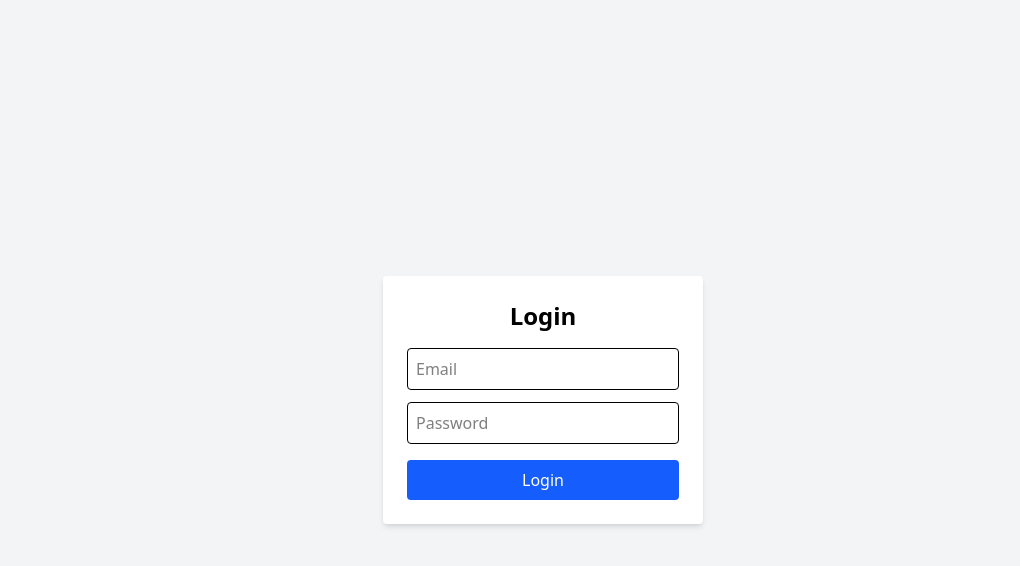
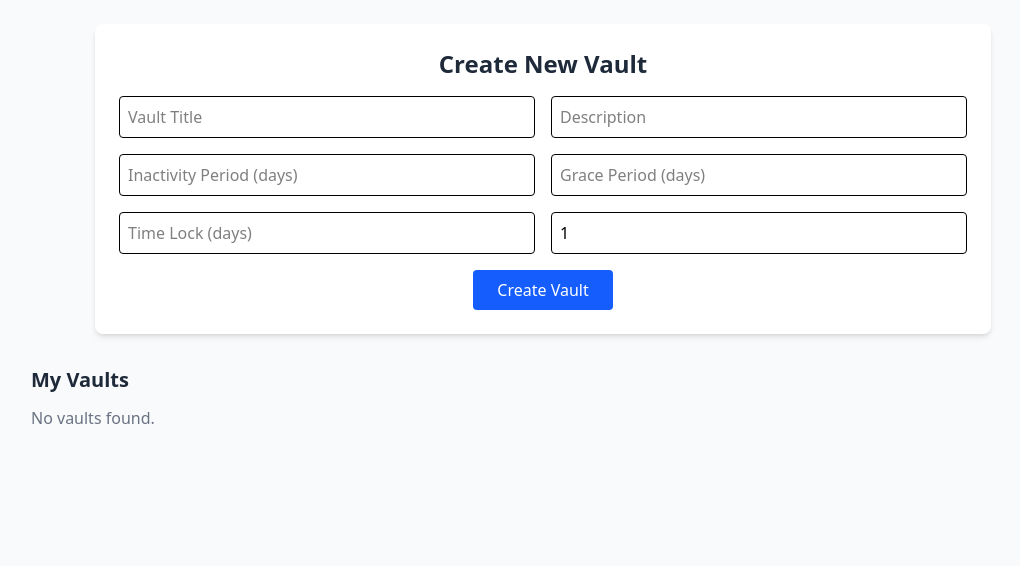
Before and after one commit to wikshitha/Time-Locked-DigitalWallet-Frontend, a React (Vite) app: page /vaults in a window 1280 px wide. Before the commit this address led to /login. Shown: the top 566 px of the page, without its empty margins (97-1117 px from the left). Built offline with nearby package versions, Linux system fonts and the light colour scheme.

Commit message:
vaults page added😉

```diff
--- a/src/App.jsx
+++ b/src/App.jsx
@@ -4,6 +4,7 @@ import LoginPage from "./pages/LoginPage.jsx";
 import RegisterPage from "./pages/RegisterPage.jsx";
 import DashboardPage from "./pages/DashboardPage.jsx";
 import { useAuthStore } from "./store/useAuthStore.js";
+import VaultsPage from "./pages/VaultsPage.jsx";
 
 // 🧩 Protected route component
 function ProtectedRoute({ children }) {
@@ -26,6 +27,7 @@ export default function App() {
         <Route path="/" element={<Navigate to="/login" replace />} />
         <Route path="/login" element={<LoginPage />} />
         <Route path="/register" element={<RegisterPage />} />
+        <Route path="/vaults" element={<VaultsPage />} />
 
         {/* ✅ Protected route for logged-in users */}
         <Route
--- a/src/pages/DashboardPage.jsx
+++ b/src/pages/DashboardPage.jsx
@@ -1,91 +1,50 @@
-import { useEffect, useState } from "react";
+import { Link } from "react-router-dom";
 import { useAuthStore } from "../store/useAuthStore.js";
-import API from "../utils/api.js";
-import { useNavigate } from "react-router-dom";
 
 export default function DashboardPage() {
-  const navigate = useNavigate();
-  const { user, logout, token } = useAuthStore();
-  const [vaults, setVaults] = useState([]);
-  const [loading, setLoading] = useState(true);
-
-  // Fetch vaults for the logged-in user
-  useEffect(() => {
-    const fetchVaults = async () => {
-      try {
-        const res = await API.get("/api/vaults", {
-          headers: { Authorization: `Bearer ${token}` },
-        });
-        setVaults(res.data);
-      } catch (err) {
-        console.error("Error fetching vaults:", err);
-      } finally {
-        setLoading(false);
-      }
-    };
-
-    fetchVaults();
-  }, [token]);
-
-  const handleLogout = () => {
-    logout();
-    navigate("/login");
-  };
-
-  if (!user) return <p className="text-center mt-10">Loading user...</p>;
+  const { user, logout } = useAuthStore();
 
   return (
-    <div className="min-h-screen bg-gray-50 p-6">
-      <div className="flex justify-between items-center mb-6">
-        <h1 className="text-3xl font-bold text-gray-800">
-          Welcome, {user.firstName}
+    <div className="min-h-screen bg-gray-50 flex flex-col items-center justify-center p-6">
+      <div className="bg-white shadow-lg rounded-2xl p-8 w-full max-w-md text-center">
+        <h1 className="text-3xl font-bold text-gray-800 mb-4">
+          Welcome, {user?.name || "User"} 👋
         </h1>
+
+        <p className="text-gray-600 mb-6">
+          Manage your secure vaults, releases, and logs in one place.
+        </p>
+
+        <div className="flex flex-col space-y-3">
+          <Link
+            to="/vaults"
+            className="w-full bg-blue-600 text-white py-2 rounded hover:bg-blue-700 transition"
+          >
+            🔐 Manage Vaults
+          </Link>
+
+          <Link
+            to="/releases"
+            className="w-full bg-green-600 text-white py-2 rounded hover:bg-green-700 transition"
+          >
+            ⏳ View Releases
+          </Link>
+
+          <Link
+            to="/logs"
+            className="w-full bg-purple-600 text-white py-2 rounded hover:bg-purple-700 transition"
+          >
+            📜 View Audit Logs
+          </Link>
+        </div>
+
         <button
-          onClick={handleLogout}
-          className="bg-red-600 text-white px-4 py-2 rounded hover:bg-red-700"
+          onClick={logout}
+          className="mt-6 text-sm text-red-600 hover:text-red-800 transition"
         >
           Logout
         </button>
       </div>
-
-      <div className="bg-white shadow rounded p-4 mb-6">
-        <p>
-          <span className="font-semibold">Email:</span> {user.email}
-        </p>
-        <p>
-          <span className="font-semibold">Role:</span> {user.role}
-        </p>
-      </div>
-
-      <h2 className="text-2xl font-semibold mb-4">Your Vaults</h2>
-
-      {loading ? (
-        <p>Loading vaults...</p>
-      ) : vaults.length === 0 ? (
-        <p>No vaults yet. Create one to get started.</p>
-      ) : (
-        <div className="grid md:grid-cols-2 lg:grid-cols-3 gap-4">
-          {vaults.map((v) => (
-            <div
-              key={v._id}
-              className="bg-white rounded shadow p-4 hover:shadow-lg transition"
-            >
-              <h3 className="text-lg font-bold text-blue-700 mb-1">
-                {v.title}
-              </h3>
-              <p className="text-gray-600 mb-2">
-                {v.description || "No description"}
-              </p>
-              {v.ruleSetId && (
-                <p className="text-sm text-gray-500">
-                  ⏱ Inactivity: {v.ruleSetId.inactivityPeriod} days • Grace:{" "}
-                  {v.ruleSetId.gracePeriod} days
-                </p>
-              )}
-            </div>
-          ))}
-        </div>
-      )}
     </div>
   );
 }
--- /dev/null
+++ b/src/pages/VaultsPage.jsx
@@ -0,0 +1,254 @@
+import { useState, useEffect } from "react";
+import API from "../utils/api.js";
+import { useAuthStore } from "../store/useAuthStore.js";
+
+export default function VaultsPage() {
+  const { token } = useAuthStore();
+  const [vaults, setVaults] = useState([]);
+  const [form, setForm] = useState({
+    title: "",
+    description: "",
+    inactivityPeriod: "",
+    gracePeriod: "",
+    timeLock: "",
+    approvalsRequired: 1,
+  });
+  const [editingVault, setEditingVault] = useState(null);
+  const [loading, setLoading] = useState(false);
+  const [error, setError] = useState("");
+
+  // Fetch user's vaults
+  const fetchVaults = async () => {
+    try {
+      const res = await API.get("/api/vaults", {
+        headers: { Authorization: `Bearer ${token}` },
+      });
+      setVaults(res.data);
+    } catch (err) {
+      console.error(err);
+      setError("Failed to fetch vaults");
+    }
+  };
+
+  useEffect(() => {
+    if (token) fetchVaults();
+  }, [token]);
+
+  // Handle form input
+  const handleChange = (e) => {
+    setForm({ ...form, [e.target.name]: e.target.value });
+  };
+
+  // Create or Update Vault
+  const handleSubmit = async (e) => {
+    e.preventDefault();
+    setLoading(true);
+    setError("");
+
+    const ruleSet = {
+      inactivityPeriod: Number(form.inactivityPeriod),
+      gracePeriod: Number(form.gracePeriod),
+      timeLock: Number(form.timeLock),
+      approvalsRequired: Number(form.approvalsRequired),
+    };
+
+    const payload = {
+      title: form.title,
+      description: form.description,
+      ruleSet,
+      sealedKeys: [],
+    };
+
+    try {
+      if (editingVault) {
+        // Update existing vault
+        await API.put(`/api/vaults/${editingVault._id}`, payload, {
+          headers: { Authorization: `Bearer ${token}` },
+        });
+      } else {
+        // Create new vault
+        await API.post("/api/vaults", payload, {
+          headers: { Authorization: `Bearer ${token}` },
+        });
+      }
+
+      setForm({
+        title: "",
+        description: "",
+        inactivityPeriod: "",
+        gracePeriod: "",
+        timeLock: "",
+        approvalsRequired: 1,
+      });
+      setEditingVault(null);
+      fetchVaults();
+    } catch (err) {
+      setError(err.response?.data?.error || err.response?.data?.message || "Failed to save vault");
+    } finally {
+      setLoading(false);
+    }
+  };
+
+  // Edit vault
+  const handleEdit = (vault) => {
+    setEditingVault(vault);
+    setForm({
+      title: vault.title,
+      description: vault.description,
+      inactivityPeriod: vault.ruleSetId?.inactivityPeriod || "",
+      gracePeriod: vault.ruleSetId?.gracePeriod || "",
+      timeLock: vault.ruleSetId?.timeLock || "",
+      approvalsRequired: vault.ruleSetId?.approvalsRequired || 1,
+    });
+  };
+
+  // Delete vault
+  const handleDelete = async (id) => {
+    if (!window.confirm("Are you sure you want to delete this vault?")) return;
+
+    try {
+      await API.delete(`/api/vaults/${id}`, {
+        headers: { Authorization: `Bearer ${token}` },
+      });
+      fetchVaults();
+    } catch (err) {
+      console.error(err);
+      setError("Failed to delete vault");
+    }
+  };
+
+  return (
+    <div className="p-6 bg-gray-50 min-h-screen">
+      <div className="max-w-4xl mx-auto bg-white p-6 rounded-lg shadow-md">
+        <h1 className="text-2xl font-bold mb-4 text-gray-800 text-center">
+          {editingVault ? "Edit Vault" : "Create New Vault"}
+        </h1>
+
+        {error && <p className="text-red-500 text-sm mb-3 text-center">{error}</p>}
+
+        <form onSubmit={handleSubmit} className="grid grid-cols-1 md:grid-cols-2 gap-4">
+          <input
+            type="text"
+            name="title"
+            placeholder="Vault Title"
+            value={form.title}
+            onChange={handleChange}
+            className="border p-2 rounded w-full"
+            required
+          />
+          <input
+            type="text"
+            name="description"
+            placeholder="Description"
+            value={form.description}
+            onChange={handleChange}
+            className="border p-2 rounded w-full"
+          />
+          <input
+            type="number"
+            name="inactivityPeriod"
+            placeholder="Inactivity Period (days)"
+            value={form.inactivityPeriod}
+            onChange={handleChange}
+            className="border p-2 rounded w-full"
+            required
+          />
+          <input
+            type="number"
+            name="gracePeriod"
+            placeholder="Grace Period (days)"
+            value={form.gracePeriod}
+            onChange={handleChange}
+            className="border p-2 rounded w-full"
+            required
+          />
+          <input
+            type="number"
+            name="timeLock"
+            placeholder="Time Lock (days)"
+            value={form.timeLock}
+            onChange={handleChange}
+            className="border p-2 rounded w-full"
+            required
+          />
+          <input
+            type="number"
+            name="approvalsRequired"
+            placeholder="Approvals Required"
+            value={form.approvalsRequired}
+            onChange={handleChange}
+            className="border p-2 rounded w-full"
+            min="1"
+          />
+
+          <div className="md:col-span-2 flex justify-center">
+            <button
+              type="submit"
+              disabled={loading}
+              className="bg-blue-600 text-white py-2 px-6 rounded hover:bg-blue-700 disabled:opacity-50"
+            >
+              {loading ? "Saving..." : editingVault ? "Update Vault" : "Create Vault"}
+            </button>
+            {editingVault && (
+              <button
+                type="button"
+                onClick={() => {
+                  setEditingVault(null);
+                  setForm({
+                    title: "",
+                    description: "",
+                    inactivityPeriod: "",
+                    gracePeriod: "",
+                    timeLock: "",
+                    approvalsRequired: 1,
+                  });
+                }}
+                className="ml-4 bg-gray-300 text-gray-800 py-2 px-6 rounded hover:bg-gray-400"
+              >
+                Cancel
+              </button>
+            )}
+          </div>
+        </form>
+      </div>
+
+      <div className="max-w-5xl mx-auto mt-8">
+        <h2 className="text-xl font-semibold mb-3 text-gray-800">My Vaults</h2>
+
+        {vaults.length === 0 ? (
+          <p className="text-gray-500">No vaults found.</p>
+        ) : (
+          <div className="grid grid-cols-1 md:grid-cols-2 gap-4">
+            {vaults.map((v) => (
+              <div key={v._id} className="bg-white p-4 rounded-lg shadow border">
+                <h3 className="font-semibold text-lg">{v.title}</h3>
+                <p className="text-gray-600 mb-2">{v.description || "No description"}</p>
+                <div className="text-sm text-gray-500 mb-3">
+                  <p>Inactivity: {v.ruleSetId?.inactivityPeriod} days</p>
+                  <p>Grace Period: {v.ruleSetId?.gracePeriod} days</p>
+                  <p>Time Lock: {v.ruleSetId?.timeLock} days</p>
+                  <p>Approvals: {v.ruleSetId?.approvalsRequired}</p>
+                </div>
+
+                <div className="flex justify-end space-x-3">
+                  <button
+                    onClick={() => handleEdit(v)}
+                    className="bg-yellow-400 text-white px-3 py-1 rounded hover:bg-yellow-500"
+                  >
+                    Edit
+                  </button>
+                  <button
+                    onClick={() => handleDelete(v._id)}
+                    className="bg-red-500 text-white px-3 py-1 rounded hover:bg-red-600"
+                  >
+                    Delete
+                  </button>
+                </div>
+              </div>
+            ))}
+          </div>
+        )}
+      </div>
+    </div>
+  );
+}
```
